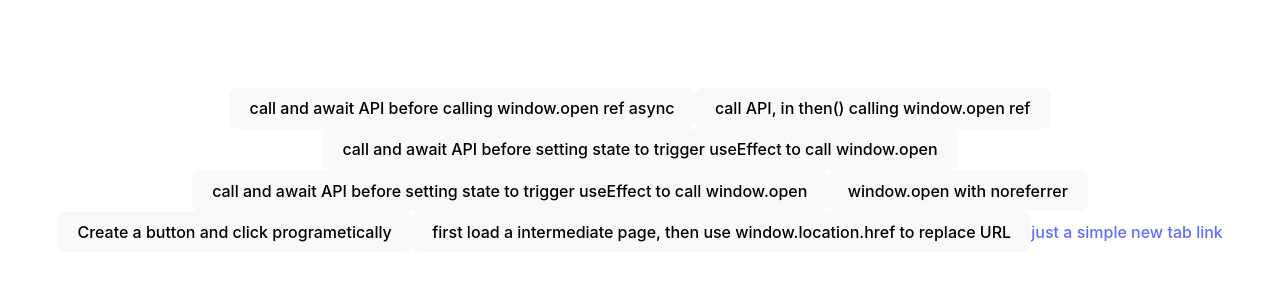
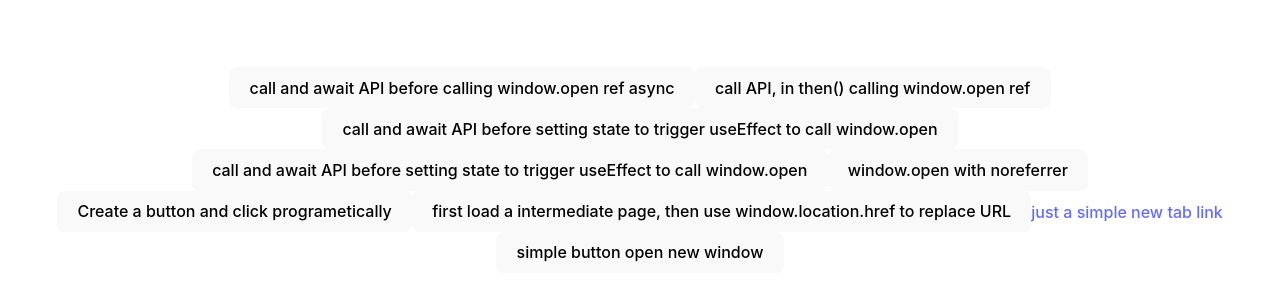
Before and after one commit to mwskwong/geo-permission-browser-behavior, a React (Vite) app: page / in a window 1280 px wide. Shown: the part 230-530 px from the top of the page. Built offline with nearby package versions, Linux system fonts and the light colour scheme.

Commit message:
Update App.tsx

```diff
--- a/src/App.tsx
+++ b/src/App.tsx
@@ -154,6 +154,7 @@ export default function App() {
         first load a intermediate page, then use window.location.href to replace URL
       </button>
       <a href={url} target="_blank">just a simple new tab link</a>
+      <button onClick={() => window.opne(url)}>simple button open new window</button>
     </div>
   );
 }
```
